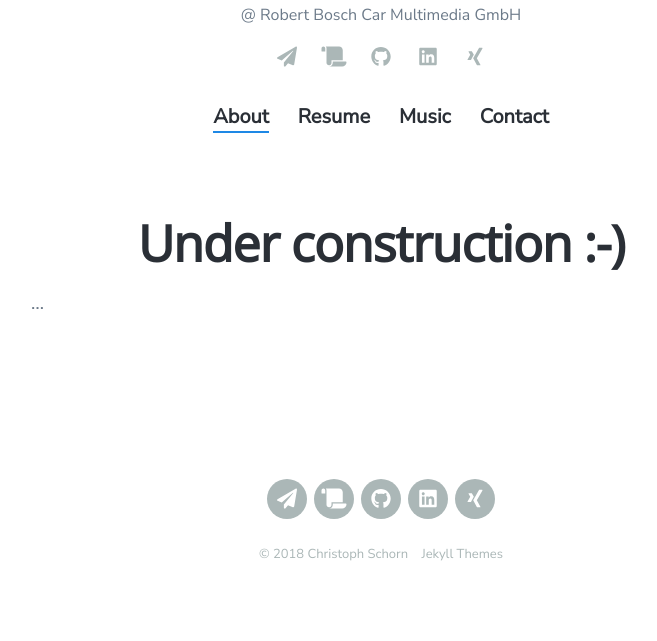
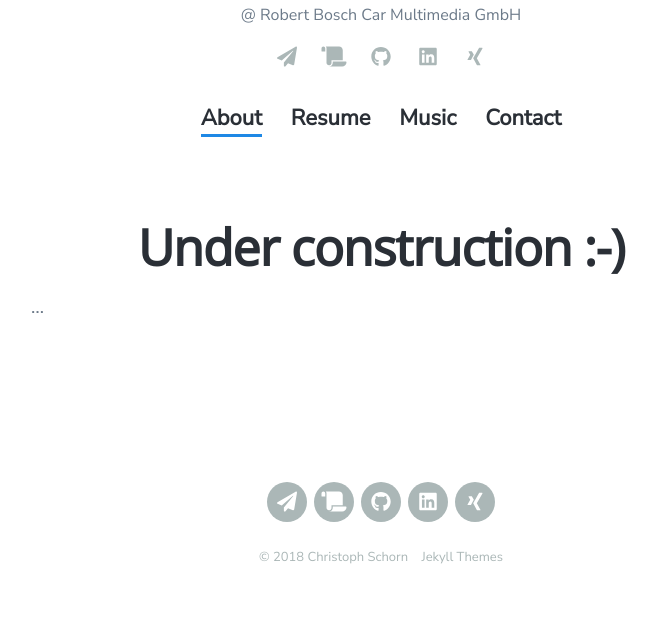
Before and after one commit to chrschorn/chrschorn.github.io, a Jekyll site: the page built from _pages/about.md, in a window 1280 px wide. Shown: the part 337-978 px from the top of the page, without its empty margins (259-916 px from the left). Built offline with Jekyll 4.4.1, drawn with Linux system fonts in a browser that asks for light colours; nearby versions of some CDN libraries; our own code applies the rules of GitHub Pages for plain Markdown files.

```diff
--- a/_data/settings.yml
+++ b/_data/settings.yml
@@ -98,9 +98,9 @@ font_settings:
     letter_spacing: 0
     line_height: 1.5
   menu:
-    small_size: 16
-    medium_size: 18
-    large_size: 20
+    small_size: 18
+    medium_size: 20
+    large_size: 22
     weight: 600
     letter_spacing: 0
   h1:
--- a/_sass/_includes/_header.scss
+++ b/_sass/_includes/_header.scss
@@ -151,8 +151,8 @@
 		content: '';
 		display: block;
 		margin: auto;
-		margin-top: -2px;
-		height: 2px;
+		margin-top: -3px;
+		height: 3px;
 		width: 0px;
 		background: transparent;
 		transition: width .5s ease, background-color .5s ease;
```
